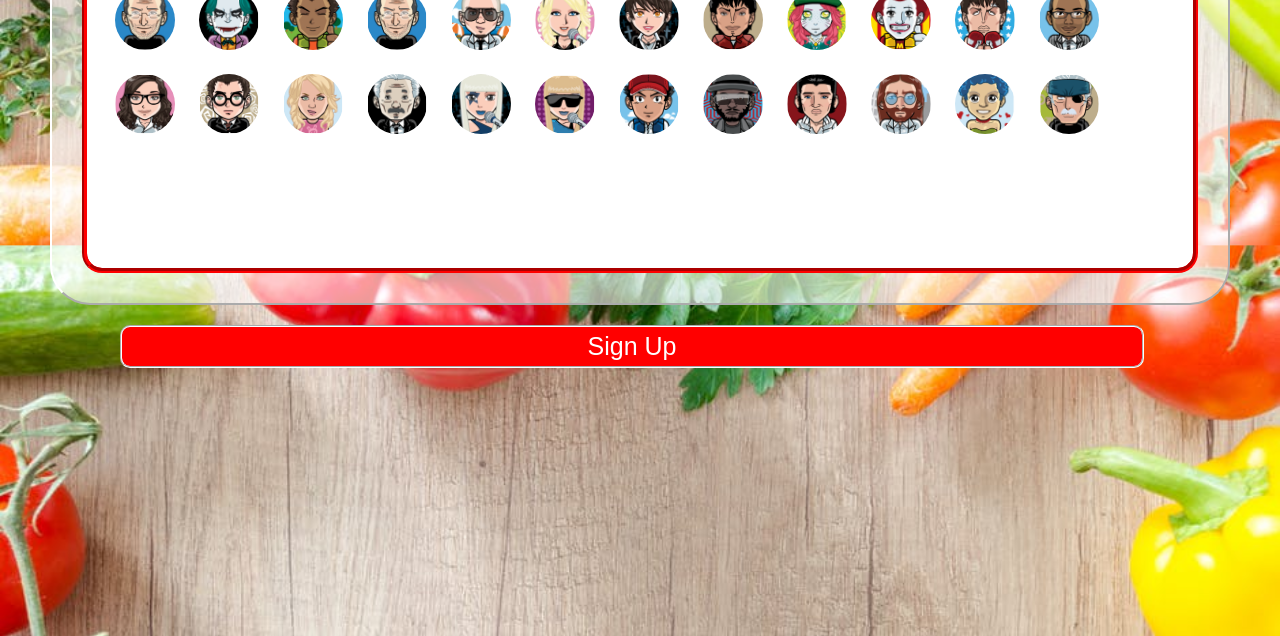
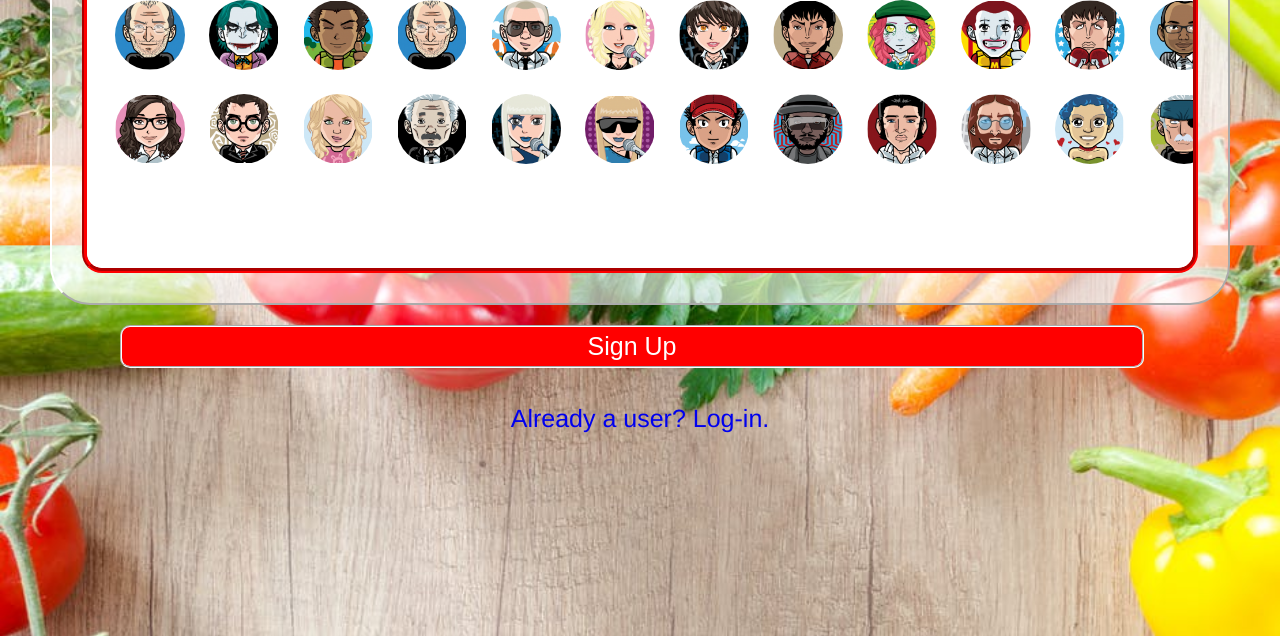
Before and after one commit to Arushivns/FoodCart, a plain HTML site: page sign_up.html in a window 1280 px wide. Shown: the part 603-1239 px from the top of the page. Drawn offline with Linux system fonts and the light colour scheme.

Commit message:
we are commiting our changes

```diff
--- a/sign_up.html
+++ b/sign_up.html
@@ -3,6 +3,10 @@
 <title>
 Sign Up to FoodCart
 </title>
+
+<!--icon of the webpage-->
+<link rel="shortcut icon" type="image/x-icon" href="images/favicon.ico">
+
 <link rel="stylesheet" href="style.css">
 <!--this is the link to font awesome stylesheet-->
 <link rel="stylesheet" href="font-awesome-4.6.3/font-awesome-4.6.3/css/font-awesome.min.css">
@@ -13,12 +17,34 @@ Sign Up to FoodCart
 
 <!--custom style goes here-->
 <style type="text/css">
+/*background image for this page*/
 body{
 background-image:url("images/veg.jpeg");
 background-size:cover;
 }
+/*already a user paragraph with class aluser*/
+.aluser div{
+color:white;
+font-size:25px;
+text-style:bold;
 
 
+}
+
+.aluser p{
+text-align:center;
+
+}
+.aluser a{text-align:center;
+text-decoration:none;
+font-size:25px;
+}
+
+.aluser a:hover{
+text-decoration:underline;
+transition: text-decoration 2s fade-in;
+
+}
 
 </style>
 
@@ -122,7 +148,9 @@ background-size:cover;
 
 <!--button to send the form data-->
 <button type="submit" class="sign_up">Sign Up</button>
-
+<div class="aluser">
+<p><a href="user_login.html">Already a user? Log-in.</a></p>
+</div>
 <br><br><br><br>
 
 <!--now making hoverable side bars-->
--- a/style.css
+++ b/style.css
@@ -134,8 +134,8 @@ width:50%;
 
 .select_avatar img{
 border-radius:100%;
-height:80px;
-width:80px;
+height:90px;
+width:90px;
 padding:10px;
 }
 
@@ -187,7 +187,7 @@ cursor:pointer;
 }
 
 
-/*style declaration for footer ends...*/
+/*@@@@style declaration for footer ends...@@@*/
 
 /*style declaration for custom scrollbar using pseudo-element -webkit-scrollbar*/
  ::-webkit-scrollbar{
```
